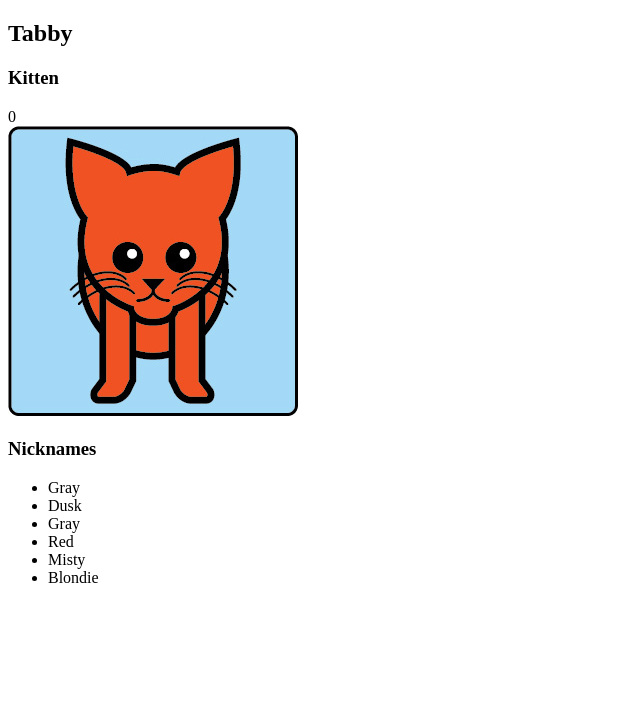
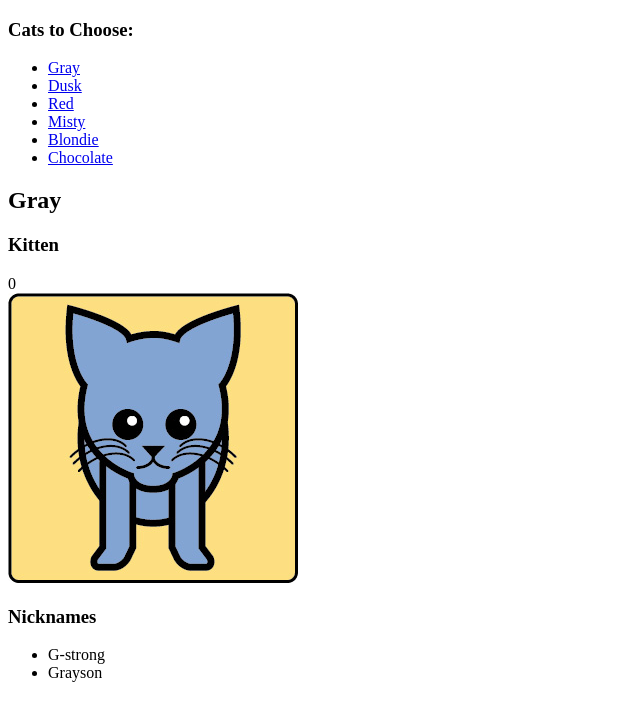
Before and after one commit to alexgm511/KO-cat-clicker, a plain HTML site: page index.html in a window 1280 px wide. Shown: the whole page, without its empty margins (0-640 px from the left). Drawn offline with Linux system fonts and the light colour scheme.

Commit message:
Added array of cats and functionality to change view to each one of the cats

```diff
--- a/index.html
+++ b/index.html
@@ -5,16 +5,26 @@
 	<title>Cat Clicker</title>
 </head>
 <body>
-	<div>
+	<div id="allCats">
+		<h3>Cats to Choose:</h3>
+		<ul id="catList" data-bind="foreach: catList">
+			<li>
+				<!--a href="#" data-bind="text: name, click: $parent.currentCat"></a-->
+				<a href="#" data-bind="text: name, click: $parent.changeCat"></a>
+			</li>
+		</ul>
+	</div>
 
-		<h2 data-bind="text: currentCat().name"></h2>
-		<h3 data-bind="text: currentCat().title"></h3>
-		<div data-bind="text: currentCat().clickCount"></div>
-		<img src="" alt="cute cat" data-bind="click: incrementCounter,
-		attr: {src: currentCat().imgSrc}">
+	<div data-bind="with: currentCat">
+
+		<h2 data-bind="text: name"></h2>
+		<h3 data-bind="text: title"></h3>
+		<div data-bind="text: clickCount"></div>
+		<img src="" alt="cute cat" data-bind="click: $parent.incrementCounter,
+		attr: {src: imgSrc}">
 		<div>
 			<h3>Nicknames</h3>
-			<ul data-bind="foreach: currentCat().nicknames">
+			<ul data-bind="foreach: nicknames">
 				<li data-bind="text: $data"></li>
 			</ul>
 		</div>
--- a/js/app.js
+++ b/js/app.js
@@ -1,9 +1,55 @@
-var Cat = function() {
-	this.clickCount = ko.observable(0);
-	this.name = ko.observable('Tabby');
-	this.imgSrc = ko.observable('images/red.jpg');
-	this.imgAttribution = ko.observable('http://www.alexgmendoza.com');
-	this.nicknames = ko.observableArray(["Gray", "Dusk", "Gray", "Red", "Misty", "Blondie"]);
+var initialCats = [
+		{
+			clickCount: 0,
+			name: "Gray",
+			imgSrc: "images/gray.jpg",
+			imgAttribution: "http://www.alexgmendoza.com",
+			nicknames: ["G-strong", "Grayson"]
+		},
+		{
+			clickCount: 0,
+			name: "Dusk",
+			imgSrc: "images/dusk.jpg",
+			imgAttribution: "http://www.alexgmendoza.com",
+			nicknames: ["Dusker", "D-dude", "Dussie"]
+		},
+		{
+			clickCount: 0,
+			name: "Red",
+			imgSrc: "images/red.jpg",
+			imgAttribution: "http://www.alexgmendoza.com",
+			nicknames: ["Reddish", "Redster"]
+		},
+		{
+			clickCount: 0,
+			name: "Misty",
+			imgSrc: "images/misty.jpg",
+			imgAttribution: "http://www.alexgmendoza.com",
+			nicknames: ["Missie", "Mister"]
+		},
+		{
+			clickCount: 0,
+			name: "Blondie",
+			imgSrc: "images/blondie.jpg",
+			imgAttribution: "http://www.alexgmendoza.com",
+			nicknames: ["B-line", "Airhead"]
+		},
+		{
+			clickCount: 0,
+			name: "Chocolate",
+			imgSrc: "images/chocolate.jpg",
+			imgAttribution: "http://www.alexgmendoza.com",
+			nicknames: ["C-real", "Chockie"]
+		}
+];
+
+
+var Cat = function(data) {
+	this.clickCount = ko.observable(data.clickCount);
+	this.name = ko.observable(data.name);
+	this.imgSrc = ko.observable(data.imgSrc);
+	this.imgAttribution = ko.observable(data.imgAttribution);
+	this.nicknames = ko.observableArray(data.nicknames);
 
 	this.title = ko.computed(function(){
 		var title;
@@ -24,11 +70,23 @@ var Cat = function() {
 };
 
 var ViewModel = function() {
-	this.currentCat = ko.observable(new Cat());
+	var self = this;
+
+	this.catList = ko.observableArray([]);
+
+	initialCats.forEach(function(catItem) {
+		self.catList.push( new Cat(catItem) );
+	});
+
+	this.currentCat = ko.observable( this.catList()[0] );
+
+	self.changeCat = function(thisCat) {
+		//console.log(self.currentCat());
+		self.currentCat(thisCat);
+	}
 
 	this.incrementCounter = function() {
-		this.currentCat().clickCount(this.currentCat().clickCount() + 1);
-		//this.clickCount(this.clickCount() + 1);
+		self.currentCat().clickCount(self.currentCat().clickCount() + 1);
 	};
 };
 
```
